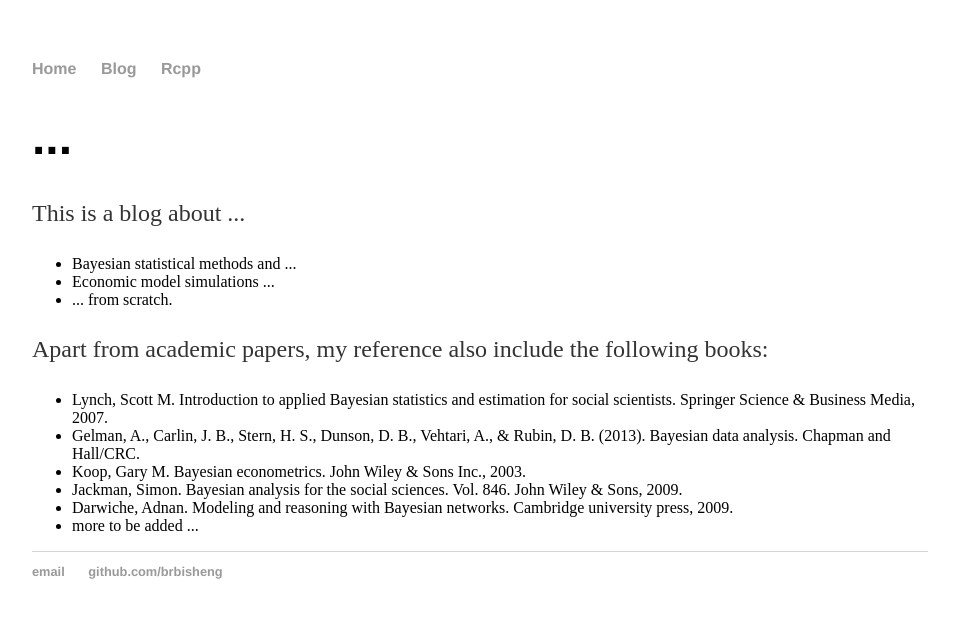
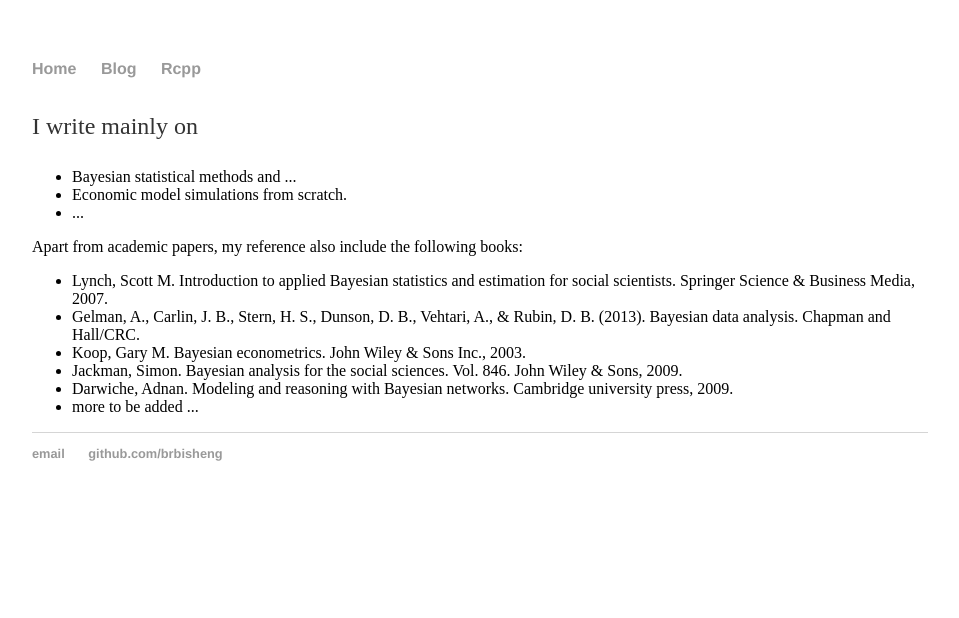
Before and after one commit to brbisheng/brbisheng.github.io, a Jekyll site: the page built from index.html, in a window 1280 px wide. Shown: the top 618 px of the page, without its empty margins (160-1119 px from the left). Built offline with Jekyll 4.4.1, drawn with Linux system fonts in a browser that asks for light colours.

Commit message:
Update index.html

```diff
--- a/index.html
+++ b/index.html
@@ -5,14 +5,14 @@ title: Assigned to default.html
 
 <!--   <link type="text/css" rel="stylesheet" href="stylesheets/main.css" />        -->
 <div class="blurb">
-	<h1>...</h1>
-	<p>This is a blog about ... </p>
+	<h1> </h1>
+	<p>I write mainly on  </p>
 	<ul>
 		<li>Bayesian statistical methods and ...</li>
-		<li>Economic model simulations ... </li>
-		<li>... from scratch.</li>
+		<li>Economic model simulations from scratch. </li>
+		<li>...</li>
 	</ul>
-	<p>Apart from academic papers, my reference also include the following books: </p>
+	<span>Apart from academic papers, my reference also include the following books: </span>
 	<ul>
 		<li>Lynch, Scott M. Introduction to applied Bayesian statistics and estimation for social scientists. Springer Science & Business Media, 2007.</li>
 		<li>Gelman, A., Carlin, J. B., Stern, H. S., Dunson, D. B., Vehtari, A., & Rubin, D. B. (2013). Bayesian data analysis. Chapman and Hall/CRC.</li>
```
